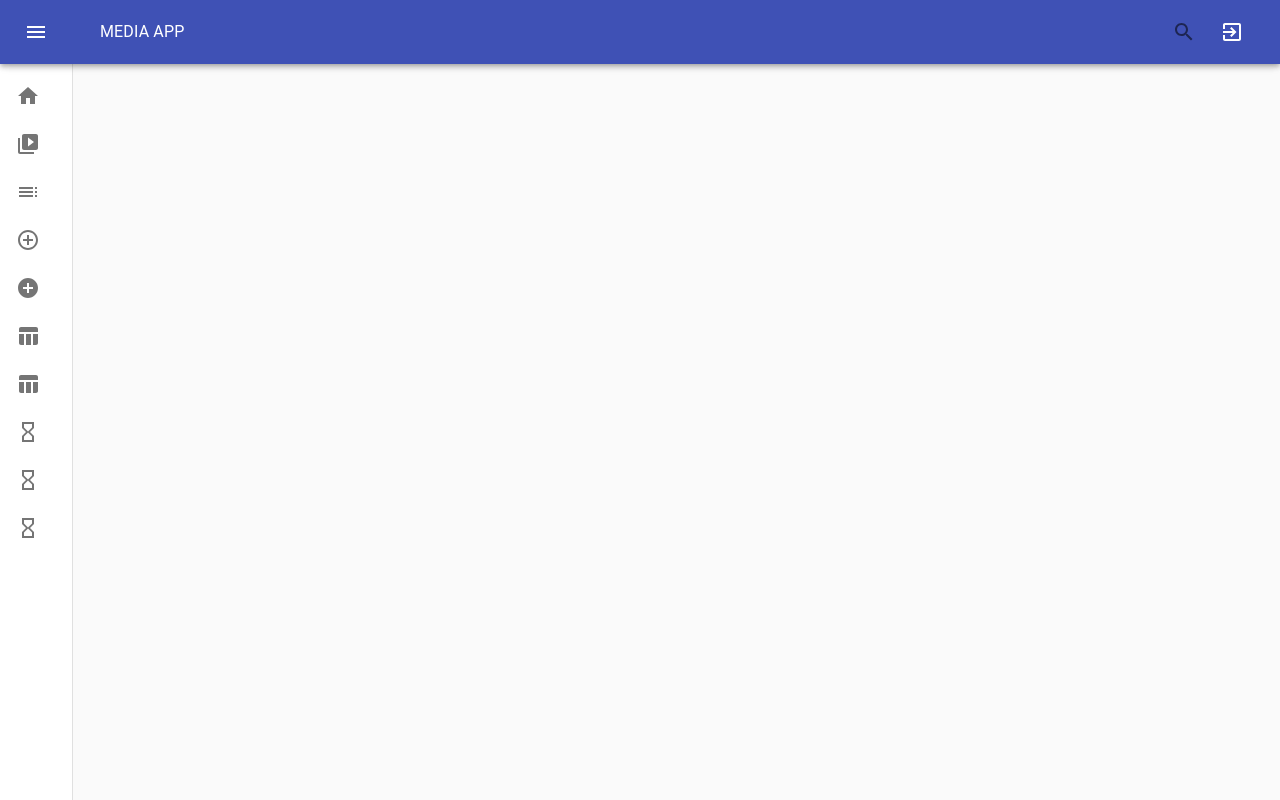
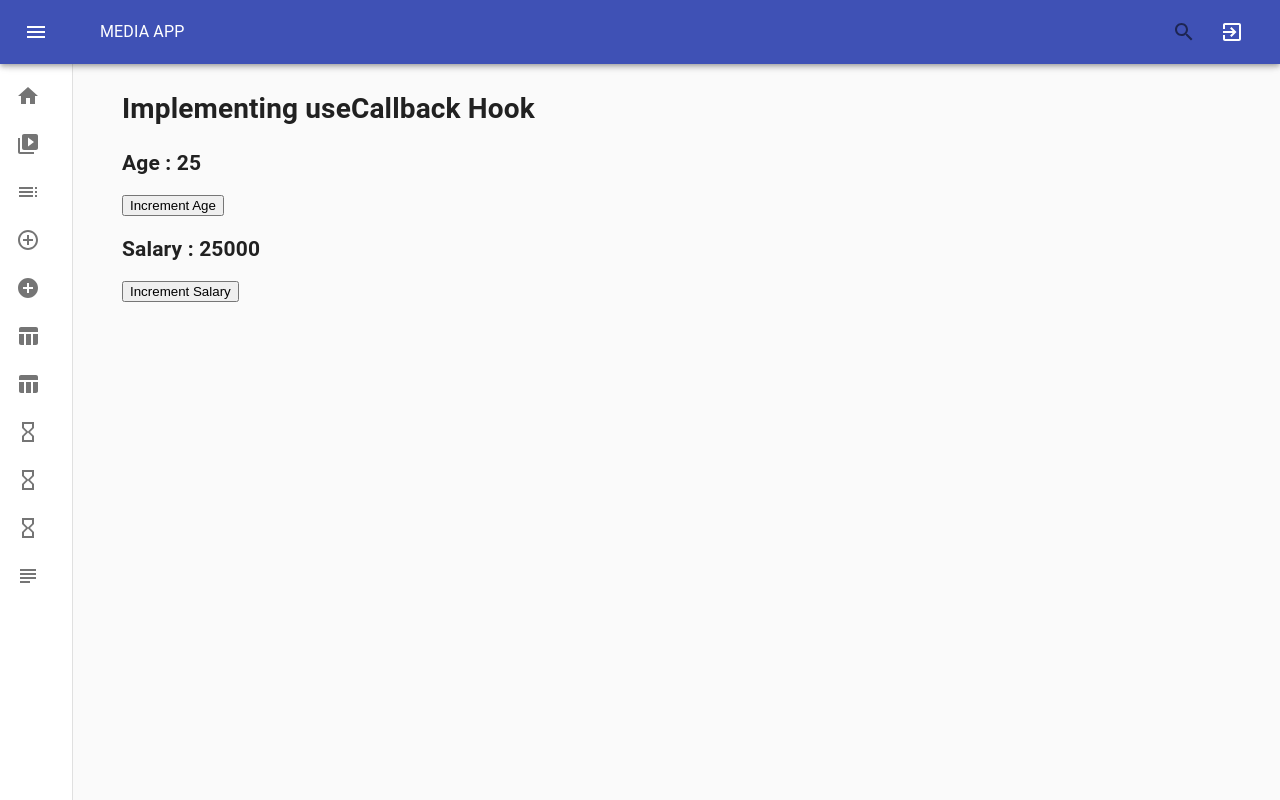
Before and after one commit to CalebHolt-15/dict-todo-app, a React (Create React App) app: page /parent in a window 1280 px wide. Before the commit this address led to /404. Built offline with nearby package versions, Linux system fonts and the light colour scheme.

Commit message:
userCallback hook & React.memo feature Implemented Successfully

```diff
--- a/src/App.js
+++ b/src/App.js
@@ -11,6 +11,7 @@ import PaginationTable from "./pages/react-table/PaginationTable"
 import Counter from "./pages/hooks-implement/counter/Counter"
 import Counter2 from "./pages/hooks-implement/counter/Counter2"
 import Counter3 from "./pages/hooks-implement/counter/Counter3"
+import ParentComponent from "./pages/hooks-implement/useCallback/ParentComponent"
 
 export const App = () => {
   const classes = useStyles()
@@ -32,6 +33,7 @@ export const App = () => {
             <Route path="/counter" component={Counter} />
             <Route path="/counter2" component={Counter2} />
             <Route path="/counter3" component={Counter3} />
+            <Route path="/parent" component={ParentComponent} />
 
             <Redirect to="/404" />
           </Switch>
--- a/src/components/Navbar/SideBar.js
+++ b/src/components/Navbar/SideBar.js
@@ -31,6 +31,7 @@ import AddCircleOutlineIcon from "@material-ui/icons/AddCircleOutline"
 import TocIcon from "@material-ui/icons/Toc"
 import AddCircleIcon from "@material-ui/icons/AddCircle"
 import HourglassEmptyIcon from "@material-ui/icons/HourglassEmpty"
+import SubjectIcon from "@material-ui/icons/Subject"
 
 const SideBar = ({ opened, toggleDrawer, history, window }) => {
   const classes = useStyles()
@@ -67,6 +68,11 @@ const SideBar = ({ opened, toggleDrawer, history, window }) => {
       path: "/counter3",
       icon: <HourglassEmptyIcon />,
       name: "Counter3"
+    },
+    {
+      path: "/parent",
+      icon: <SubjectIcon />,
+      name: "Parent_Component"
     }
   ]
 
--- /dev/null
+++ b/src/pages/hooks-implement/useCallback/Button.js
@@ -0,0 +1,10 @@
+import React from "react"
+
+const Button = ({ handleClick, children }) => {
+  console.log("Rendering Button:", children)
+  //children props refers to "Increment Age" text only
+
+  return <button onClick={handleClick}>{children}</button>
+}
+
+export default React.memo(Button)
--- /dev/null
+++ b/src/pages/hooks-implement/useCallback/Count.js
@@ -0,0 +1,15 @@
+import React from "react"
+
+const Count = ({ text, count }) => {
+  console.log(`Rendering ${text}`)
+
+  return (
+    <div>
+      <h2>
+        {text} : {count}
+      </h2>
+    </div>
+  )
+}
+
+export default React.memo(Count)
--- /dev/null
+++ b/src/pages/hooks-implement/useCallback/ParentComponent.js
@@ -0,0 +1,61 @@
+import React, { useState, useCallback } from "react"
+import { Container } from "@material-ui/core"
+import Title from "./Title"
+import Count from "./Count"
+import Button from "./Button"
+import "./parent.css"
+
+const ParentComponent = () => {
+  const [age, setAge] = useState(25)
+  const [salary, setSalary] = useState(25000)
+
+  const incrementAge = useCallback(() => {
+    setAge(age + 1)
+  }, [age])
+
+  const incrementSalary = useCallback(() => {
+    setSalary(salary + 15000)
+  }, [salary])
+
+  return (
+    <Container>
+      <div className="center">
+        <Title />
+        <Count text="Age" count={age} />
+        <Button handleClick={incrementAge}>Increment Age</Button>
+        <Count text="Salary" count={salary} />
+        <Button handleClick={incrementSalary}>Increment Salary</Button>
+      </div>
+    </Container>
+  )
+}
+
+export default ParentComponent
+
+// <Title/> [no props/state => not re-render]
+// <Button/> [props & state => re-render]
+// <Count/> [props & state => re-render]
+
+// => hence React.memo()...
+
+//but when click (IncrementAge) Button, (IncrementSalary) Button also get re-render...
+//and vise - versa. Beacuse each time the (ParentComponent) renders...
+// NEW incrementAge() & incrementSalary() functions are created...
+// hence we need to consider "Referenc Equality"...
+//Q. How to not re-render the incrementAge() & incrementSalary() functions...
+//   whenever (ParentComponent) re-renders ?...
+
+// => hence useCallback()...
+
+// which will cache a fxn...
+// if it's props or dependencies change then only...
+// it will render that fxn otherwise it won't render that fxn.
+
+// incrementAge() & incrementSalary() functions are "Referenc Equality" ???...
+// => hence they only are wrapped in useCallback() ???
+
+// Only incrementAge() & incrementSalary() fxns used useCallBack() because...
+// it's not good to use it everywhere...
+// https://kentcdodds.com/blog/usememo-and-usecallback.
+
+//tyL
--- /dev/null
+++ b/src/pages/hooks-implement/useCallback/Title.js
@@ -0,0 +1,12 @@
+import React from "react"
+
+const Title = () => {
+  console.log("Rendering Title Component")
+  return (
+    <div>
+      <h1>Implementing useCallback Hook</h1>
+    </div>
+  )
+}
+
+export default React.memo(Title)
--- /dev/null
+++ b/src/pages/hooks-implement/useCallback/parent.css
@@ -0,0 +1,12 @@
+.center{
+    margin-top: 25px;
+    margin-left: 25px;
+
+    /* margin: auto; */
+    /* width: 60%; */
+    /* padding: auto; */
+    /* padding: 30px; */
+    /* border: 3px solid #73AD21; */
+
+
+}
```
